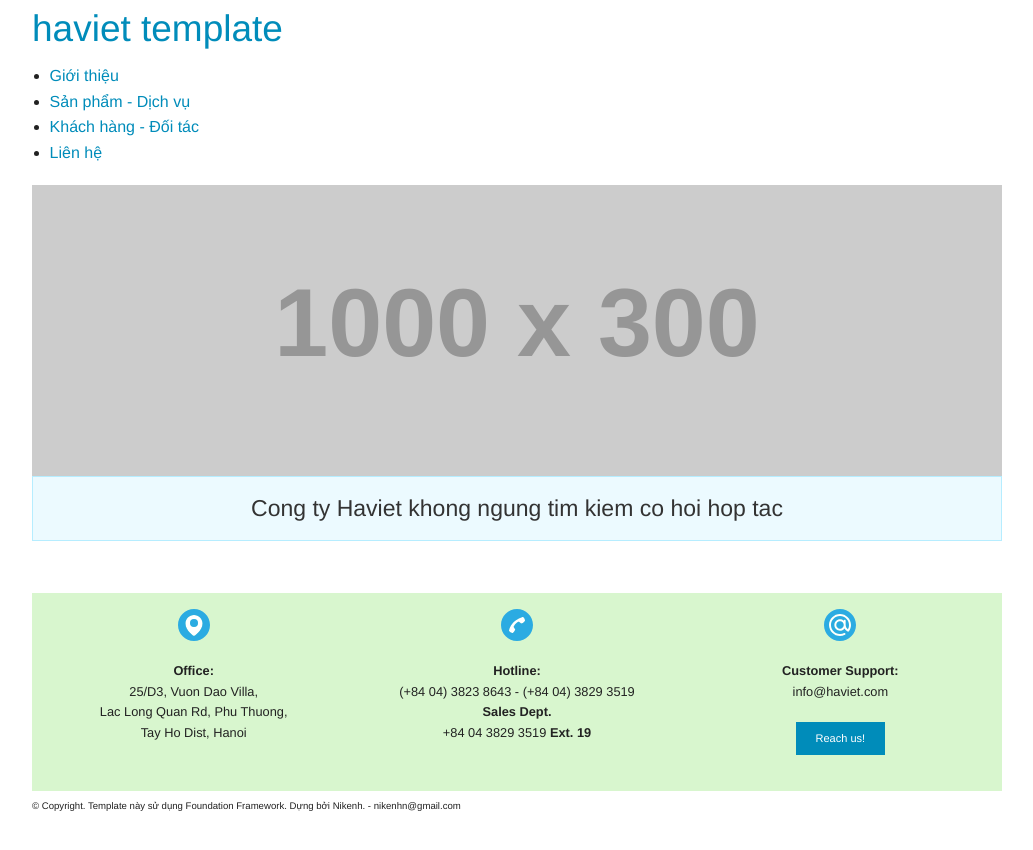
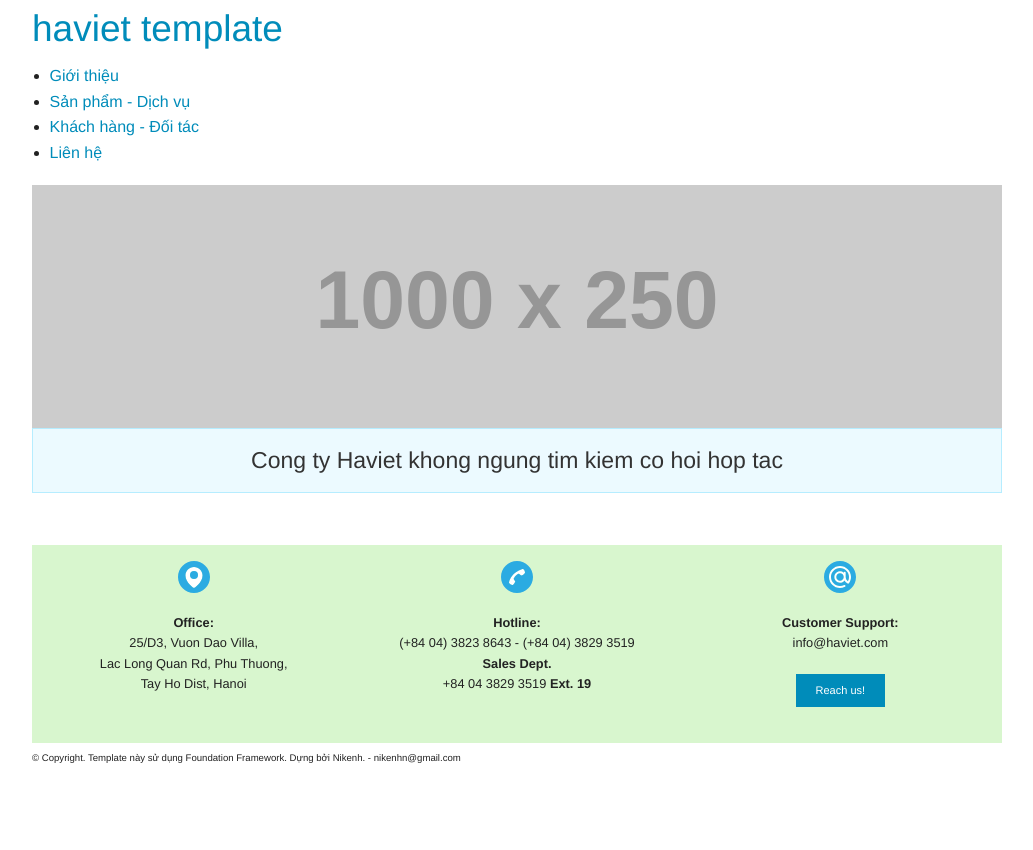
Before and after one commit to haviet/static-on-foundation, a Jekyll site: the page built from sdk-gioi-thieu.html, in a window 1280 px wide. Shown: the top 850 px of the page, without its empty margins (123-1156 px from the left). Built offline with Jekyll 4.4.1, drawn with Linux system fonts in a browser that asks for light colours.

Commit message:
Update sdk-gioi-thieu.html

```diff
--- a/sdk-gioi-thieu.html
+++ b/sdk-gioi-thieu.html
@@ -5,7 +5,7 @@
 <!-- top page image, can be slideshow depend on requirement -->
 <div class="row">
 	<div class="columns show-for-medium-up">
-		<img src="http://placehold.it/1000x300" />
+		<img src="http://placehold.it/1000x250" />
 	</div>
 	<div class="columns show-for-small-only">
 		<img src="http://placehold.it/640x400" />
```
